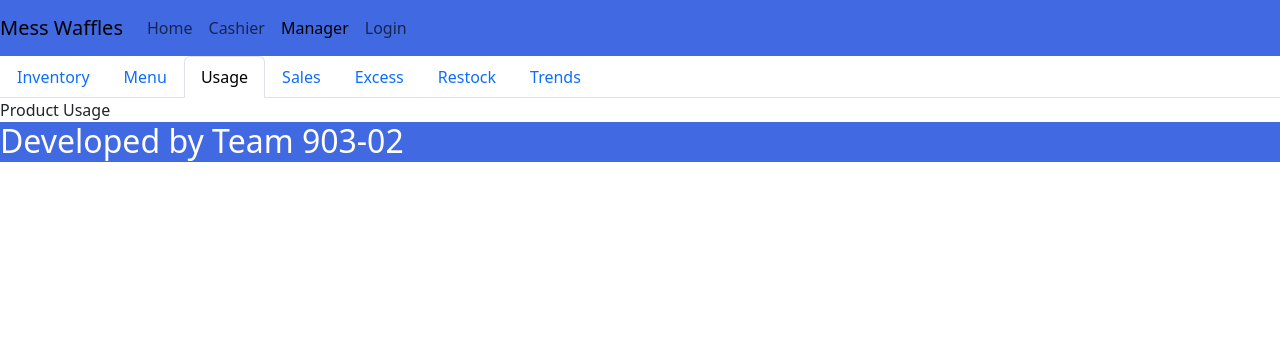
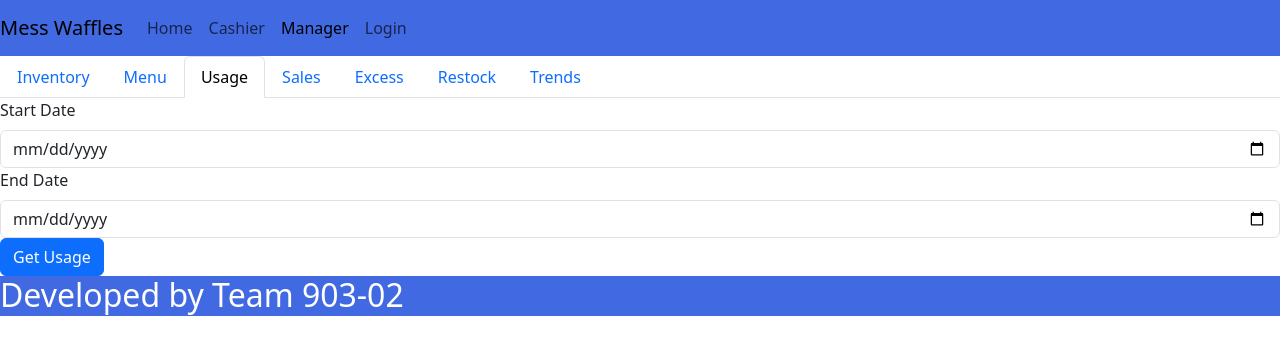
Before and after one commit to csce-315-331-2023c/MessWafflesPOS-903_02, a React (Create React App) app in the folder frontend/mess-pos/: page /manager in a window 1280 px wide. Both pictures are taken after a click on the tab "Usage". Shown: the top 354 px of the page. Built offline with nearby package versions, Linux system fonts and the light colour scheme.

Commit message:
have a basic setup for all queries and receiving response data from queries. need to process data and display information

```diff
--- a/frontend/mess-pos/src/components/Manager.js
+++ b/frontend/mess-pos/src/components/Manager.js
@@ -1,8 +1,50 @@
-import React from 'react'
-import Tab from 'react-bootstrap/Tab'
-import Tabs from 'react-bootstrap/Tabs'
+import React, {useState} from 'react';
+import Tab from 'react-bootstrap/Tab';
+import Tabs from 'react-bootstrap/Tabs';
+import Table from 'react-bootstrap/Table';
+import Button from 'react-bootstrap/Button';
+import axios from 'axios';
+import Form from 'react-bootstrap/Form'
 
 const Manager = () => {
+  // useState
+  const[usage, setUsage] = useState(new Map());
+
+  // Functions
+  function getUsage(){
+    console.log("getting Usage");
+  }
+
+  const usageMap = new Map();
+
+  const usageSubmit = (event) => {
+    event.preventDefault(); // prevents default behavior of event submission
+    const eventDate1 = event.currentTarget[0].value; // dates
+    const eventDate2 = event.currentTarget[1].value;
+    console.log(eventDate1, eventDate2);
+    // get request orders between dates
+    axios.get(`http://localhost:5000/manager/orders`, {params: {date1: eventDate1, date2: eventDate2}})
+     .then(response => {
+        // for every row in the response data (for every order)
+        for(let i = 0; i < response.data.rowCount; i++) {
+          // for every item of order
+          for(let item of response.data.rows[i].item) {
+            // get ingredients for every item
+            axios.get('http://localhost:5000/manager/ingredients', {params: {item: item}})
+              .then(res => {
+                console.log(res.data);
+              })
+              .catch(error => {
+                console.log(error);
+              })
+          }
+        }
+    })
+      .catch(err => {
+        console.log(err);
+    })
+  }
+
   return (
     <main>
     <Tabs defaultActiveKey="inventory">
@@ -16,11 +58,21 @@ const Manager = () => {
       </Tab>
       <Tab eventKey="usage" title="Usage">
         {/* Product Usage */}
-        Product Usage
+        <Form onSubmit={(usageSubmit)}>
+          <Form.Group controlId="date1">
+            <Form.Label>Start Date</Form.Label>
+            <Form.Control type="date" />
+          </Form.Group>
+          <Form.Group controlId='date2'>
+            <Form.Label>End Date</Form.Label>
+            <Form.Control type='date' />
+          </Form.Group>
+          <Button type="submit">Get Usage</Button>
+        </Form>
       </Tab>
       <Tab eventKey="sales" title="Sales">
         {/* Sales Report */}
-        Sales
+        Sales Report
       </Tab>
       <Tab eventKey="excess" title="Excess">
         {/* Excess Report */}
@@ -28,7 +80,7 @@ const Manager = () => {
       </Tab>
       <Tab eventKey="restock" title="Restock">
         {/* Restock Report*/}
-        Restock
+        Restock Report
       </Tab>
       <Tab eventKey="trends" title="Trends">
         {/* Ordering Trends (What sells together) */}
--- a/frontend/mess-pos/src/index.js
+++ b/frontend/mess-pos/src/index.js
@@ -1,12 +1,9 @@
 import React from "react";
-import ReactDOM from "react-dom";
 import App from "./App";
-import { BrowserRouter } from "react-router-dom";
 import 'bootstrap/dist/css/bootstrap.min.css';
 import 'bootstrap/dist/css/bootstrap.css';
-ReactDOM.render(
-  <React.StrictMode>
-      <App />
-  </React.StrictMode>,
-  document.getElementById("root")
-);
+import { createRoot } from 'react-dom/client'
+
+const domNode = document.getElementById('root');
+const root = createRoot(domNode);
+root.render(<App />);
```
Also changed, not shown: 1 other file (tests, documents, lock files or other folders).
